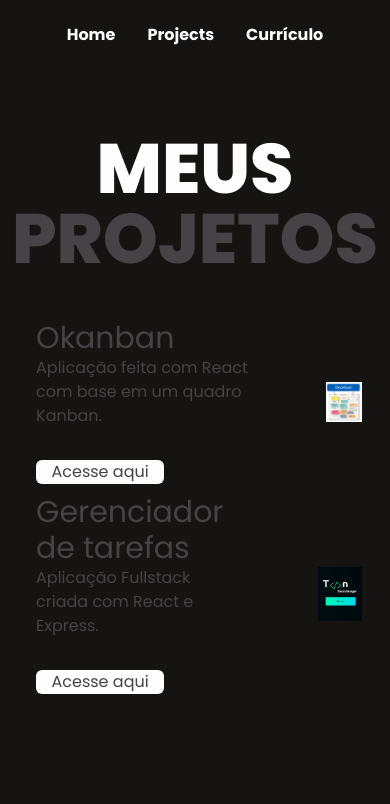
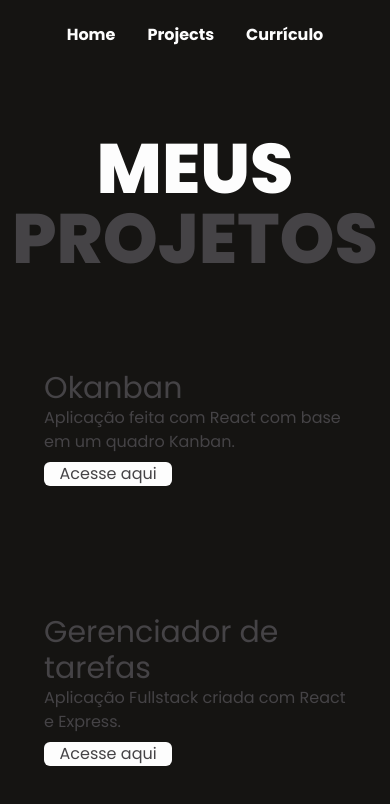
Before and after one commit to Waldst0n/portfolio-new, a Next.js app: page /projects in a window 390 px wide. Shown: the top 804 px of the page. Built offline with nearby package versions, Linux system fonts and the light colour scheme.

Commit message:
feat: add responsiveness at projects Page

```diff
--- a/src/components/project-card.js
+++ b/src/components/project-card.js
@@ -4,22 +4,22 @@ import Link from 'next/link';
 export default function ProjectCard({ image, title, description, link }) {
   return (
     <>
-      <div className=" flex flex-col p-4 mt-16 items-start text-gray justify-center rounded-lg gap-2 w-full h-32 transition-all hover:bg-gray hover:text-white">
+      <div className="  flex  flex-col p-4  mt-16 items-start text-gray justify-center rounded-lg gap-2 w-full h-auto transition-all hover:bg-gray hover:text-white">
         <div className="flex w-full items-center justify-between gap-16">
-          <div className="flex flex-col p-2 gap-8">
+          <div className="  flex flex-col  p-4 gap-2">
             <div>
               <h3 className="text-3xl">{title}</h3>
               <p>{description}</p>
             </div>
             <Link
-              className=" flex items-center justify-center rounded-md bg-white text-gray w-32 transition-all hover:text-blue-500"
+              className=" flex  items-center justify-center rounded-md bg-white text-gray w-32 transition-all hover:text-blue-500"
               href={link}
               target="_blank"
             >
               Acesse aqui
             </Link>
           </div>
-          <div>
+          <div className="hidden md:flex">
             <Image
               src={image}
               width={80}
```
